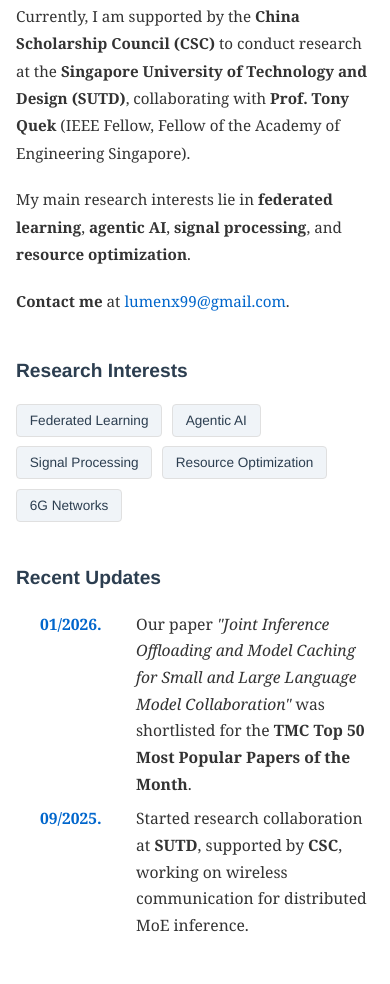
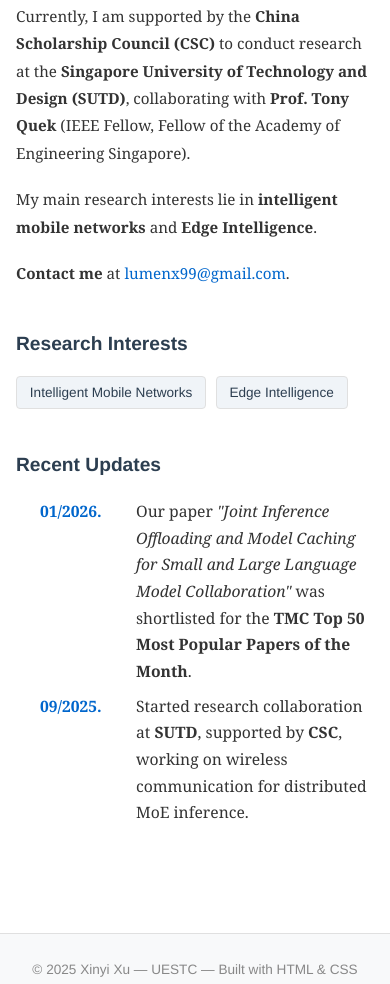
Before and after one commit to Lumen-xy/xinyixu.github.io, a plain HTML site: page index.html in a window 390 px wide. Shown: the part 959-1943 px from the top of the page. Drawn offline with Linux system fonts and the light colour scheme.

Commit message:
Update research interests to intelligent mobile networks and Edge Intelligence

```diff
--- a/index.html
+++ b/index.html
@@ -71,7 +71,7 @@
           Currently, I am supported by the <strong>China Scholarship Council (CSC)</strong> to conduct research at the <strong>Singapore University of Technology and Design (SUTD)</strong>, collaborating with <strong>Prof. Tony Quek</strong> (IEEE Fellow, Fellow of the Academy of Engineering Singapore).
         </p>
         <p>
-          My main research interests lie in <strong>federated learning</strong>, <strong>agentic AI</strong>, <strong>signal processing</strong>, and <strong>resource optimization</strong>.
+          My main research interests lie in <strong>intelligent mobile networks</strong> and <strong>Edge Intelligence</strong>.
         </p>
         <p>
           <strong>Contact me</strong> at <a href="mailto:lumenx99@gmail.com">lumenx99@gmail.com</a>.
@@ -81,11 +81,8 @@
       <!-- Research Interests -->
       <h2>Research Interests</h2>
       <div class="interest-tags">
-        <span class="interest-tag">Federated Learning</span>
-        <span class="interest-tag">Agentic AI</span>
-        <span class="interest-tag">Signal Processing</span>
-        <span class="interest-tag">Resource Optimization</span>
-        <span class="interest-tag">6G Networks</span>
+        <span class="interest-tag">Intelligent Mobile Networks</span>
+        <span class="interest-tag">Edge Intelligence</span>
       </div>
 
       <!-- News -->
```
